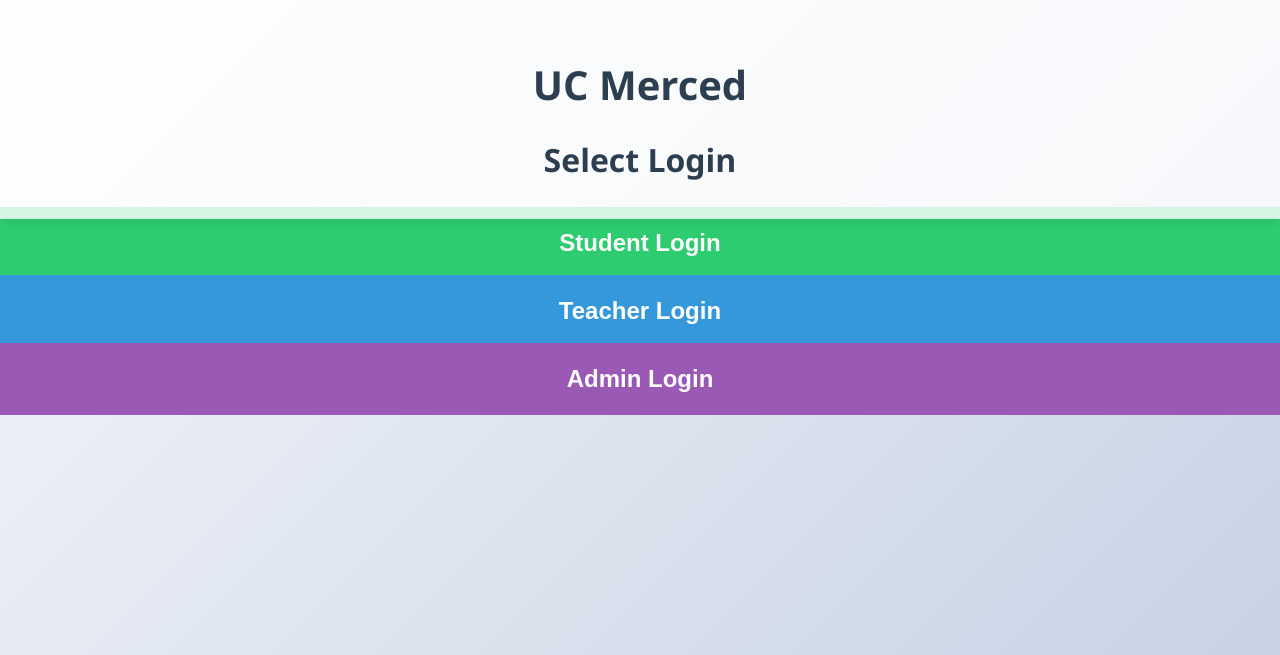
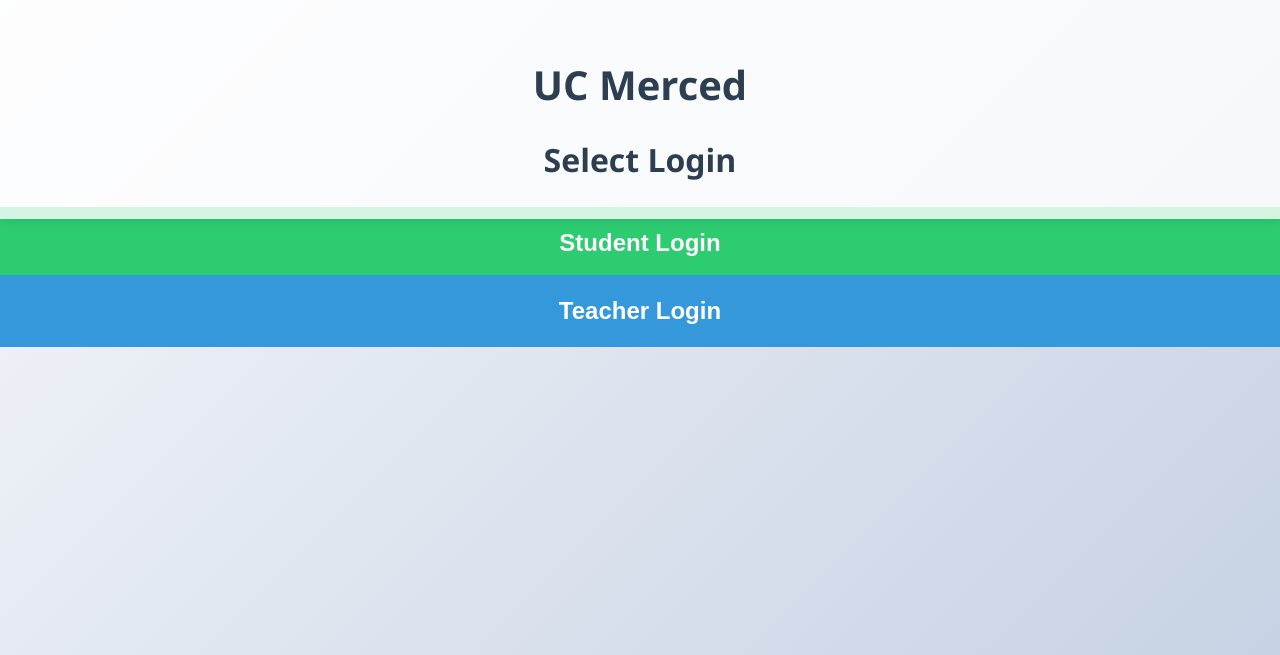
Before and after one commit to JadenLandavazo/Student-Enrollment-Web-App, a Flask app: page / in a window 1280 px wide; the page is wider, and only the part inside the window is pictured. Shown: the top 655 px of that part. Run offline with Flask 3, Linux system fonts and the light colour scheme.

Commit message:
Update Home.html

```diff
--- a/templates/Home.html
+++ b/templates/Home.html
@@ -21,9 +21,6 @@
   <a href="{{ url_for('teacher_login') }}">
     <button class="role-button" id="teacherloginButton">Teacher Login</button>
   </a>
-  <a href="{{ url_for('admin_login') }}">
-    <button class="role-button" id="adminloginButton">Admin Login</button>
-  </a>
 
 </body>
 </html>
```
